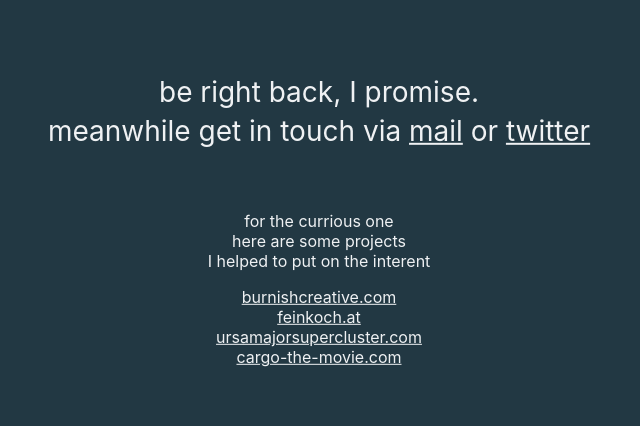
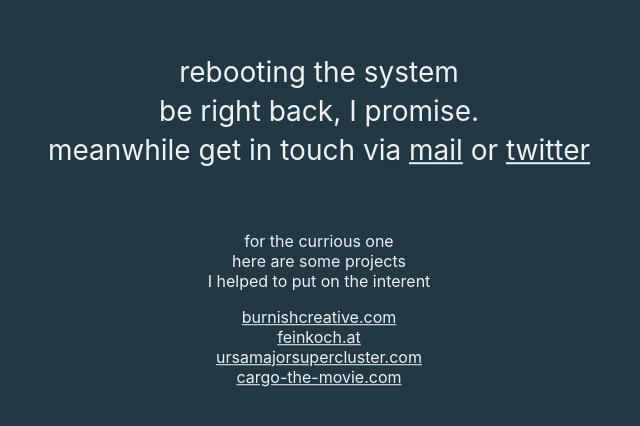
Before and after one commit to MarioSo/MarioSo, a plain HTML site: page index.html in a window 1280 px wide. Shown: the part 186-612 px from the top of the page, without its empty margins (321-961 px from the left). Drawn offline with Linux system fonts and the light colour scheme.

Commit message:
update text

```diff
--- a/index.html
+++ b/index.html
@@ -40,7 +40,7 @@
 
   <body>
     <div class="🧐">
-      <p>be right back, I promise.<br />
+      <p>rebooting the system<br />be right back, I promise.<br />
       meanwhile get in touch via <a href="mailto:mariosommer.at">mail</a> or
       <a href="https://mobile.twitter.com/mario_sommer">twitter</a>
     </p>
```
